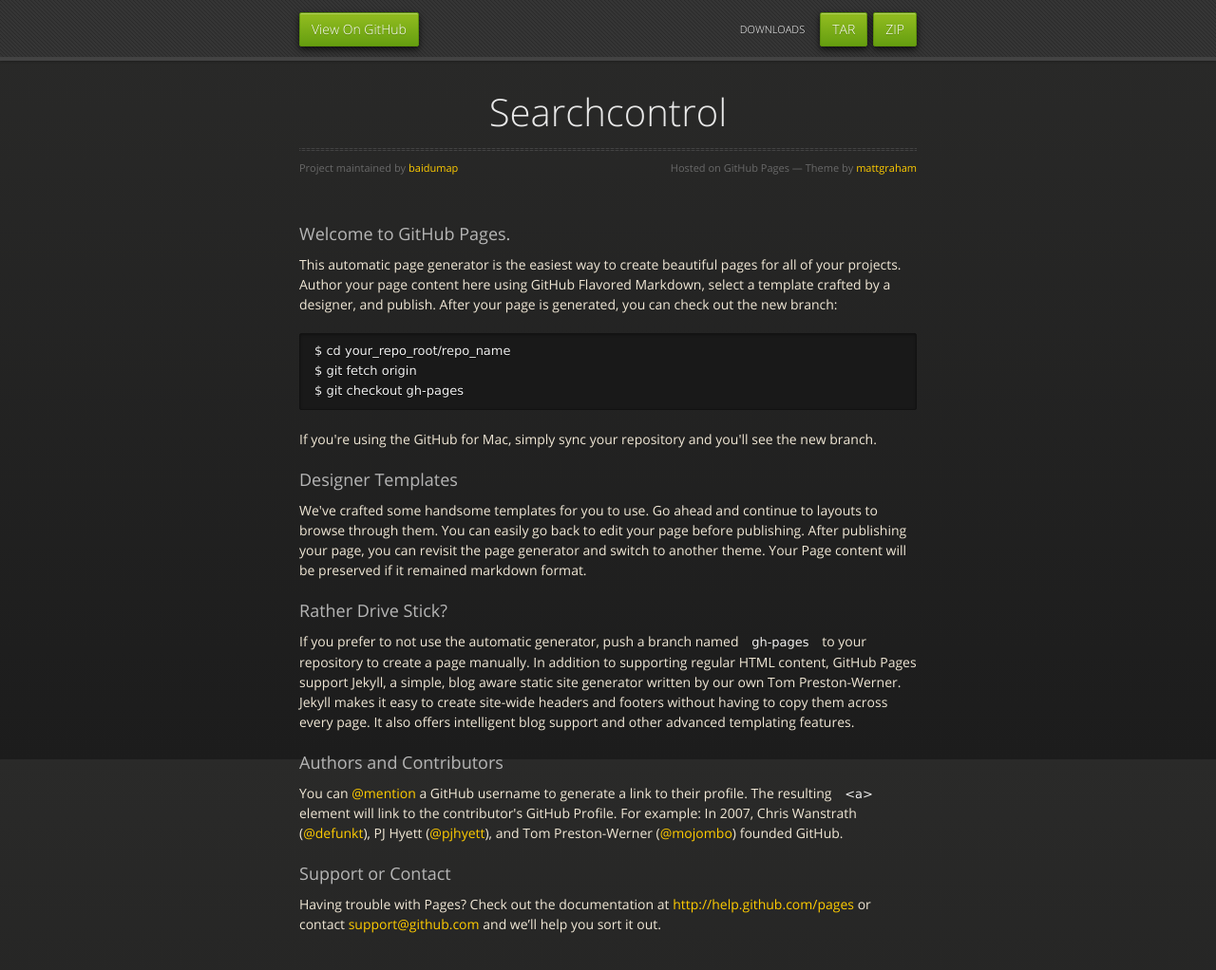
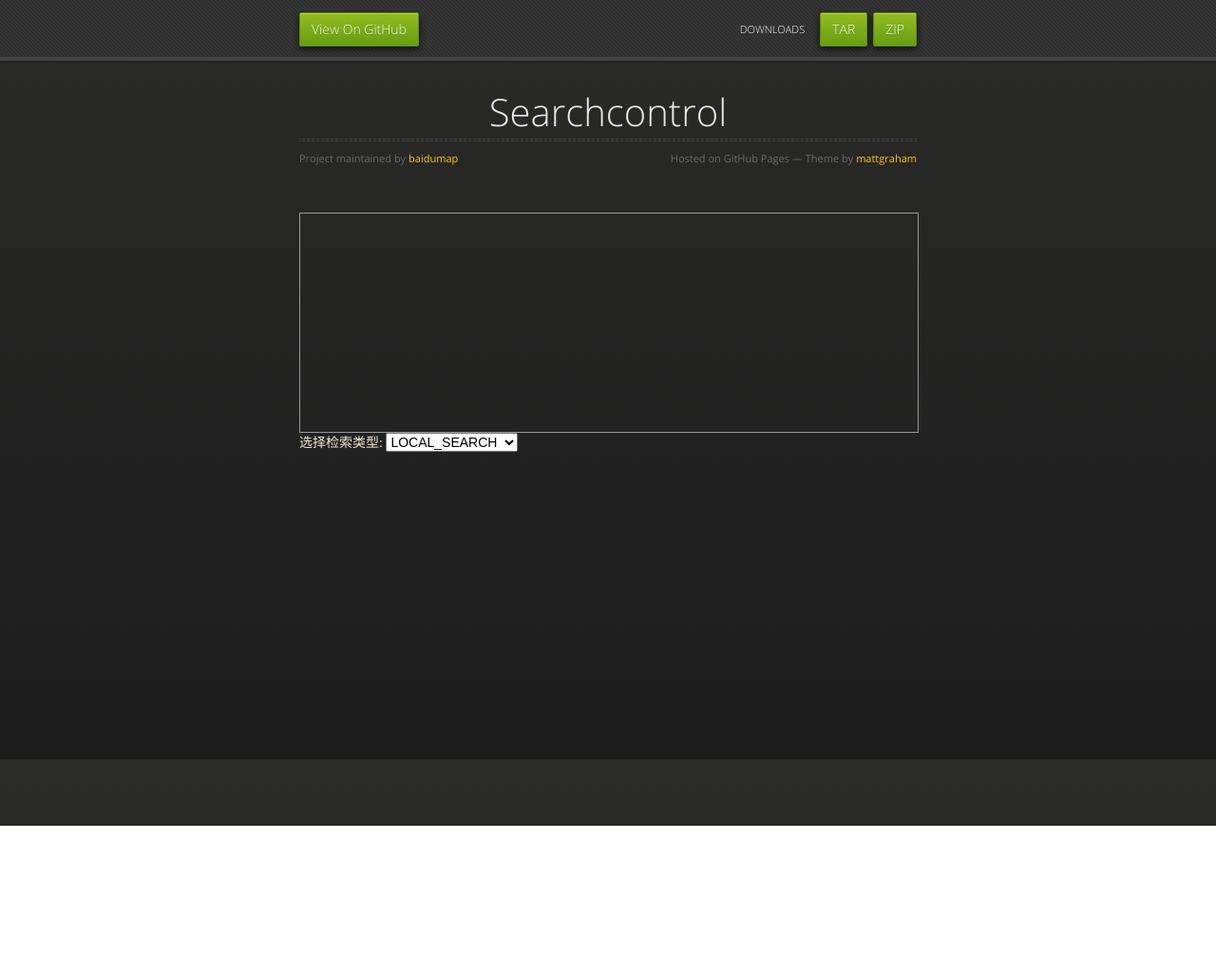
Before and after one commit to baidumap/SearchControl, a plain HTML site: page index.html in a window 1280 px wide. Shown: the whole page at 95% size. After the commit the page ends 870 px from the top, so only its background shows below. Drawn offline with nearby package versions, Linux system fonts and the light colour scheme.

Commit message:
initial pages

```diff
--- a/index.html
+++ b/index.html
@@ -15,7 +15,20 @@
     <link rel="stylesheet" href="stylesheets/ie.css">
     <![endif]-->
     <meta name="viewport" content="width=device-width, initial-scale=1, user-scalable=no">
+    <style type="text/css">/*<![CDATA[*/
+    body{margin:0;padding:0;font-family:Times New Roman, serif}
+    p{margin:0;padding:0}
+    html,body{
+        width:100%;
+        height:100%;
+    }
+    #map_container{width:100%;border: 1px solid #999;height:230px;}
 
+    @media print{
+      #notes{display:none}
+      #map_container{margin:0}
+    }
+    /*]]>*/</style>
   </head>
   <body>
       <div id="header">
@@ -38,41 +51,45 @@
           <span class="credits right">Hosted on GitHub Pages &mdash; Theme by <a href="https://twitter.com/michigangraham">mattgraham</a></span>
         </div>
 
-        <h3>
-<a name="welcome-to-github-pages" class="anchor" href="#welcome-to-github-pages"><span class="octicon octicon-link"></span></a>Welcome to GitHub Pages.</h3>
-
-<p>This automatic page generator is the easiest way to create beautiful pages for all of your projects. Author your page content here using GitHub Flavored Markdown, select a template crafted by a designer, and publish. After your page is generated, you can check out the new branch:</p>
-
-<pre><code>$ cd your_repo_root/repo_name
-$ git fetch origin
-$ git checkout gh-pages
-</code></pre>
-
-<p>If you're using the GitHub for Mac, simply sync your repository and you'll see the new branch.</p>
-
-<h3>
-<a name="designer-templates" class="anchor" href="#designer-templates"><span class="octicon octicon-link"></span></a>Designer Templates</h3>
-
-<p>We've crafted some handsome templates for you to use. Go ahead and continue to layouts to browse through them. You can easily go back to edit your page before publishing. After publishing your page, you can revisit the page generator and switch to another theme. Your Page content will be preserved if it remained markdown format.</p>
-
-<h3>
-<a name="rather-drive-stick" class="anchor" href="#rather-drive-stick"><span class="octicon octicon-link"></span></a>Rather Drive Stick?</h3>
-
-<p>If you prefer to not use the automatic generator, push a branch named <code>gh-pages</code> to your repository to create a page manually. In addition to supporting regular HTML content, GitHub Pages support Jekyll, a simple, blog aware static site generator written by our own Tom Preston-Werner. Jekyll makes it easy to create site-wide headers and footers without having to copy them across every page. It also offers intelligent blog support and other advanced templating features.</p>
-
-<h3>
-<a name="authors-and-contributors" class="anchor" href="#authors-and-contributors"><span class="octicon octicon-link"></span></a>Authors and Contributors</h3>
-
-<p>You can <a href="https://github.com/blog/821" class="user-mention">@mention</a> a GitHub username to generate a link to their profile. The resulting <code>&lt;a&gt;</code> element will link to the contributor's GitHub Profile. For example: In 2007, Chris Wanstrath (<a href="https://github.com/defunkt" class="user-mention">@defunkt</a>), PJ Hyett (<a href="https://github.com/pjhyett" class="user-mention">@pjhyett</a>), and Tom Preston-Werner (<a href="https://github.com/mojombo" class="user-mention">@mojombo</a>) founded GitHub.</p>
-
-<h3>
-<a name="support-or-contact" class="anchor" href="#support-or-contact"><span class="octicon octicon-link"></span></a>Support or Contact</h3>
-
-<p>Having trouble with Pages? Check out the documentation at <a href="http://help.github.com/pages">http://help.github.com/pages</a> or contact <a href="mailto:support@github.com">support@github.com</a> and we’ll help you sort it out.</p>
+          <div id="searchBox"></div>
+            <div id="map_container"></div>
+            <div id="test_container">
+                选择检索类型:
+                <select id="selectType" name="">
+                    <option value="1">LOCAL_SEARCH</option>
+                    <option value="2">TRANSIT_ROUTE</option>
+                    <option value="3">DRIVING_ROUTE</option>
+                </select>
+          </div>
       </section>
 
     </div>
     <!--[if !IE]><script>fixScale(document);</script><![endif]-->
 
   </body>
+<script type="text/javascript">/*<![CDATA[*/
+
+
+// 创建地图对象并初始化
+var mp = new BMap.Map("map_container");
+var point = new BMap.Point(116.404, 39.915);
+mp.centerAndZoom(point, 14);
+mp.enableInertialDragging();
+
+var type = "";
+type = TRANSIT_ROUTE; //公交检索
+type = DRIVING_ROUTE; //驾车检索
+type = LOCAL_SEARCH ; //本地检索
+
+//创建检索控件
+var searchControl = new BMapLib.SearchControl({
+    container : "searchBox" //存放控件的容器
+    , map     : mp  //关联地图对象
+    , type    : type  //检索类型
+});
+
+document.getElementById("selectType").onchange = function () {
+    searchControl.setType(this.value);
+};
+/*]]>*/</script>
 </html>
```
